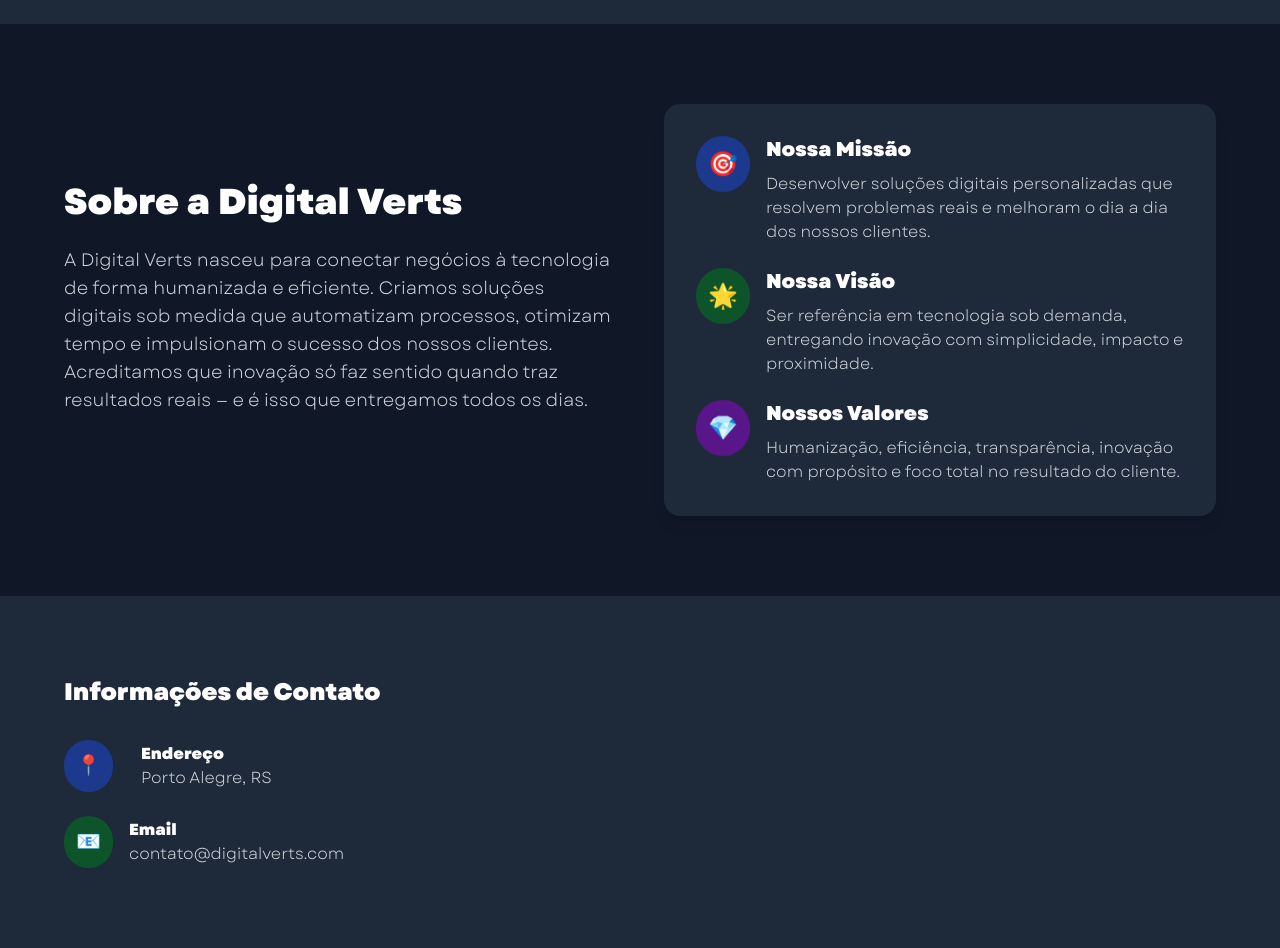
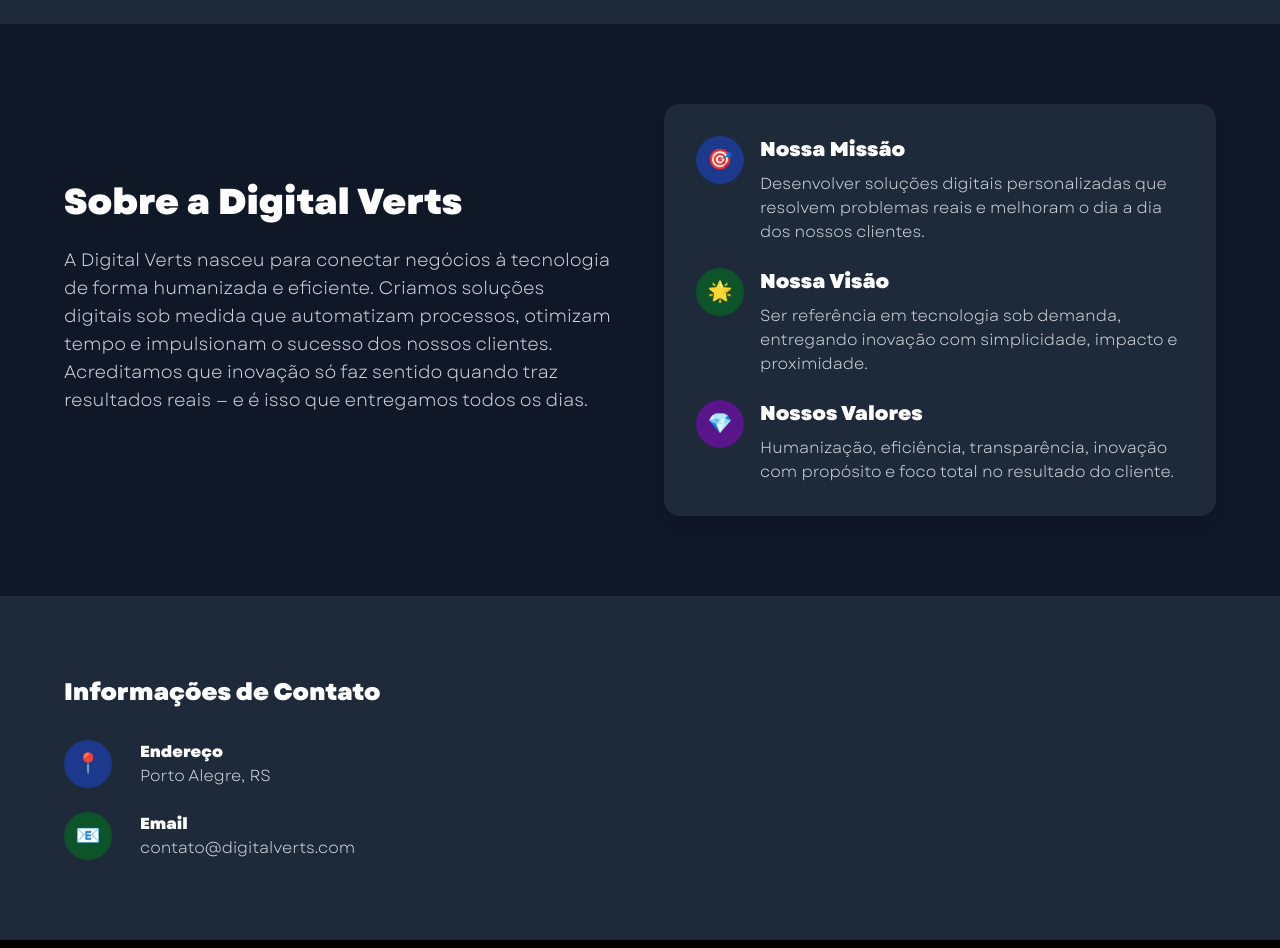
Before and after one commit to xophantom/digitalverts, a Next.js app: page / in a window 1280 px wide. Shown: the part 1600-2548 px from the top of the page. Built offline with nearby package versions, Linux system fonts and the light colour scheme.

Commit message:
fix: rounded icons

```diff
--- a/src/components/sections/AboutSection.tsx
+++ b/src/components/sections/AboutSection.tsx
@@ -27,8 +27,8 @@
             <div className="bg-gray-800 p-8 rounded-2xl shadow-lg">
               <div className="space-y-6">
                 <div className="flex items-start space-x-4">
-                  <div className="bg-blue-900 p-3 rounded-full">
-                    <span className="text-2xl">🎯</span>
+                  <div className="bg-blue-900 w-12 h-12 rounded-full flex items-center justify-center flex-shrink-0">
+                    <span className="text-xl">🎯</span>
                   </div>
                   <div>
                     <h3 className="text-xl font-semibold text-white mb-2">
@@ -43,8 +43,8 @@
                 </div>
 
                 <div className="flex items-start space-x-4">
-                  <div className="bg-green-900 p-3 rounded-full">
-                    <span className="text-2xl">🌟</span>
+                  <div className="bg-green-900 w-12 h-12 rounded-full flex items-center justify-center flex-shrink-0">
+                    <span className="text-xl">🌟</span>
                   </div>
                   <div>
                     <h3 className="text-xl font-semibold text-white mb-2">
@@ -58,8 +58,8 @@
                 </div>
 
                 <div className="flex items-start space-x-4">
-                  <div className="bg-purple-900 p-3 rounded-full">
-                    <span className="text-2xl">💎</span>
+                  <div className="bg-purple-900 w-12 h-12 rounded-full flex items-center justify-center flex-shrink-0">
+                    <span className="text-xl">💎</span>
                   </div>
                   <div>
                     <h3 className="text-xl font-semibold text-white mb-2">
--- a/src/components/sections/ContactSection.tsx
+++ b/src/components/sections/ContactSection.tsx
@@ -39,7 +39,7 @@
 
               <div className="space-y-6">
                 <div className="flex items-center space-x-7">
-                  <div className="bg-blue-900 p-3 rounded-full">
+                  <div className="bg-blue-900 w-12 h-12 rounded-full flex items-center justify-center flex-shrink-0">
                     <span className="text-xl">📍</span>
                   </div>
                   <div>
@@ -48,8 +48,8 @@
                   </div>
                 </div>
 
-                <div className="flex items-center space-x-4">
-                  <div className="bg-green-900 p-3 rounded-full">
+                <div className="flex items-center space-x-7">
+                  <div className="bg-green-900 w-12 h-12 rounded-full flex items-center justify-center flex-shrink-0">
                     <span className="text-xl">📧</span>
                   </div>
                   <div>
```
